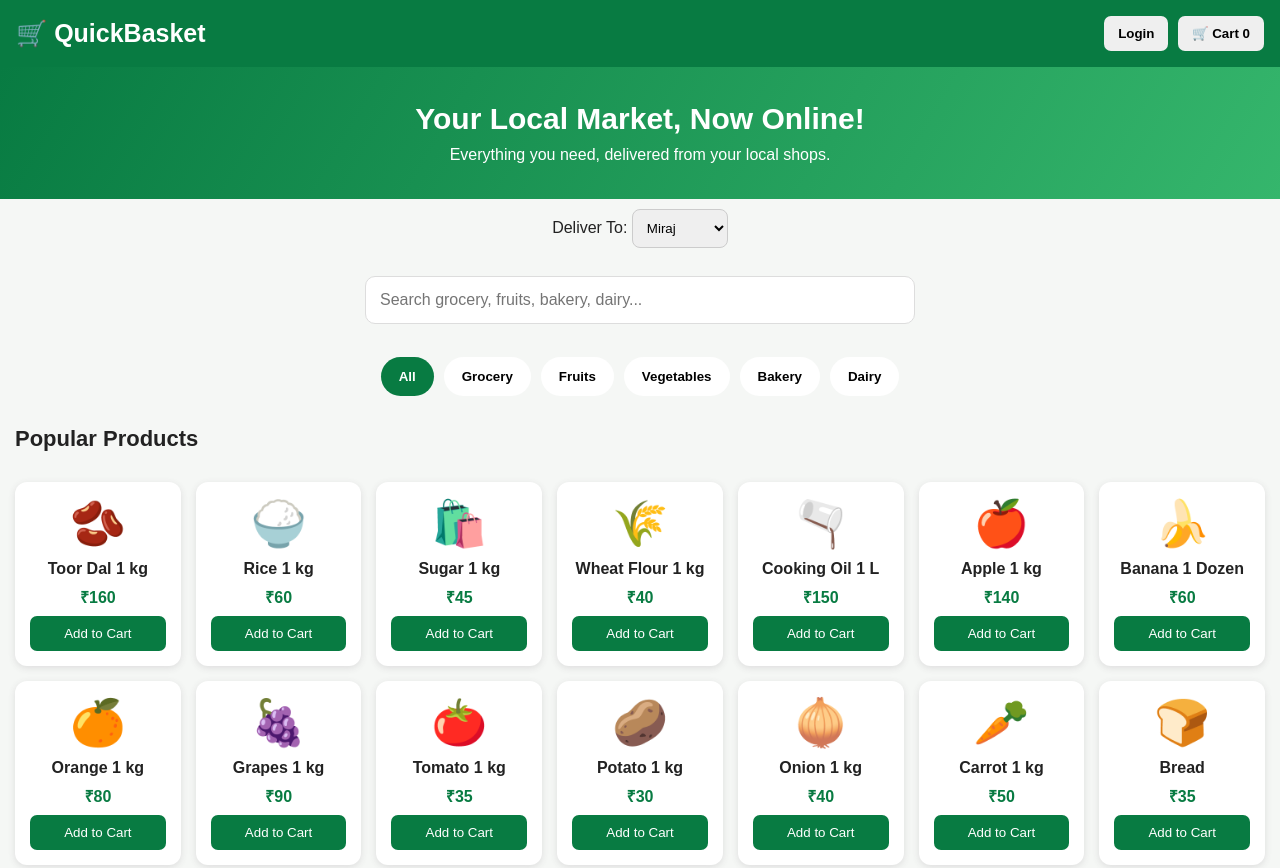
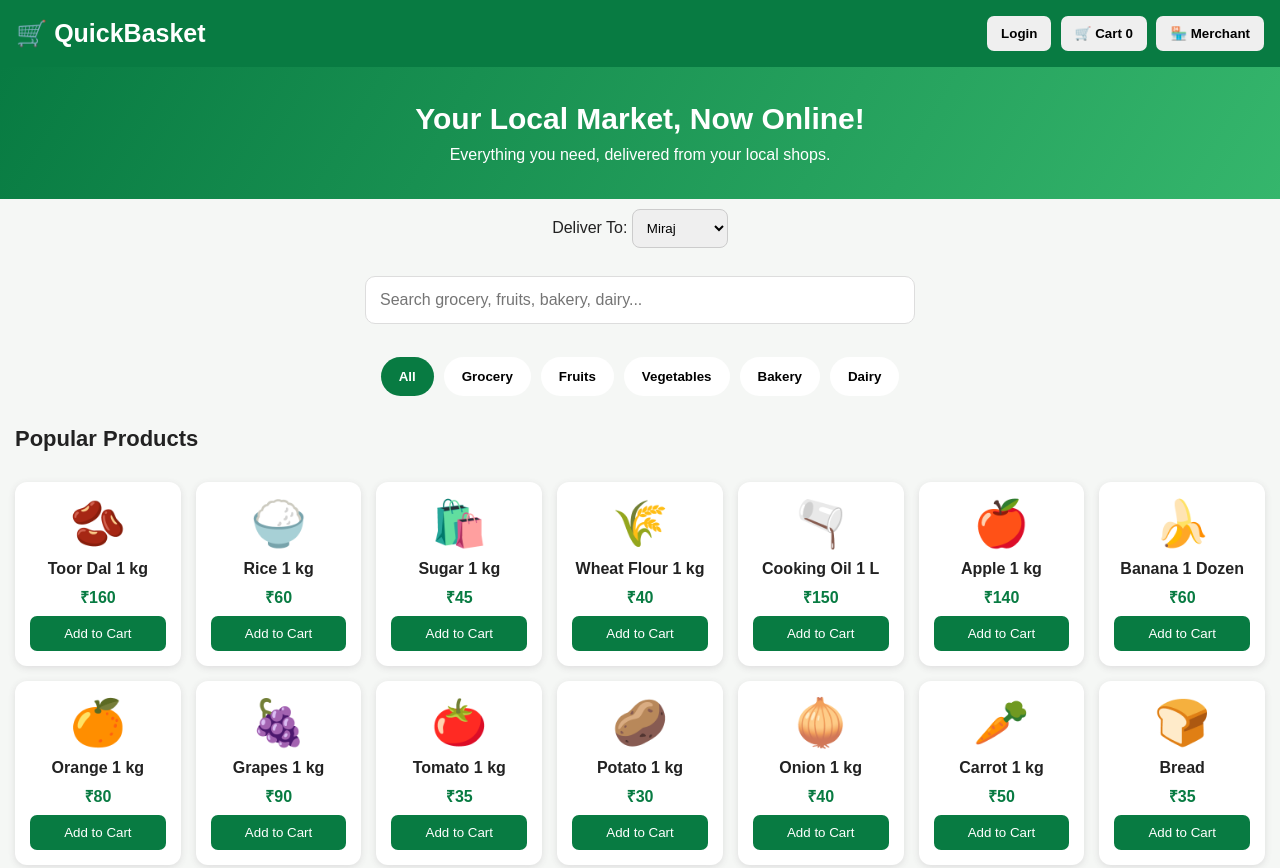
Before and after one commit to Shubham1922-hue/Quickbasket-, a plain HTML site: page index.html in a window 1280 px wide. Shown: the top 868 px of the page. Drawn offline with Linux system fonts and the light colour scheme.

Commit message:
Update index.html

```diff
--- a/index.html
+++ b/index.html
@@ -289,6 +289,7 @@ footer p {
     <div class="header-buttons">
         <button onclick="openLogin()">Login</button>
         <button onclick="openCart()">🛒 Cart <span id="cartCount">0</span></button>
+        <button onclick="showMerchantPanel()">🏪 Merchant</button>
     </div>
 </header>
 <!-- MERCHANT DASHBOARD -->
@@ -727,7 +728,15 @@ function closeModal(id) {
 showProducts();
 
 updateCart();
+function showMerchantPanel() {
+    const panel = document.getElementById("merchantPanel");
 
+    if (panel) {
+        panel.style.display = "block";
+        panel.scrollIntoView({ behavior: "smooth" });
+        showMerchantProducts();
+    }
+}
 </script>
 
 </body>
```
